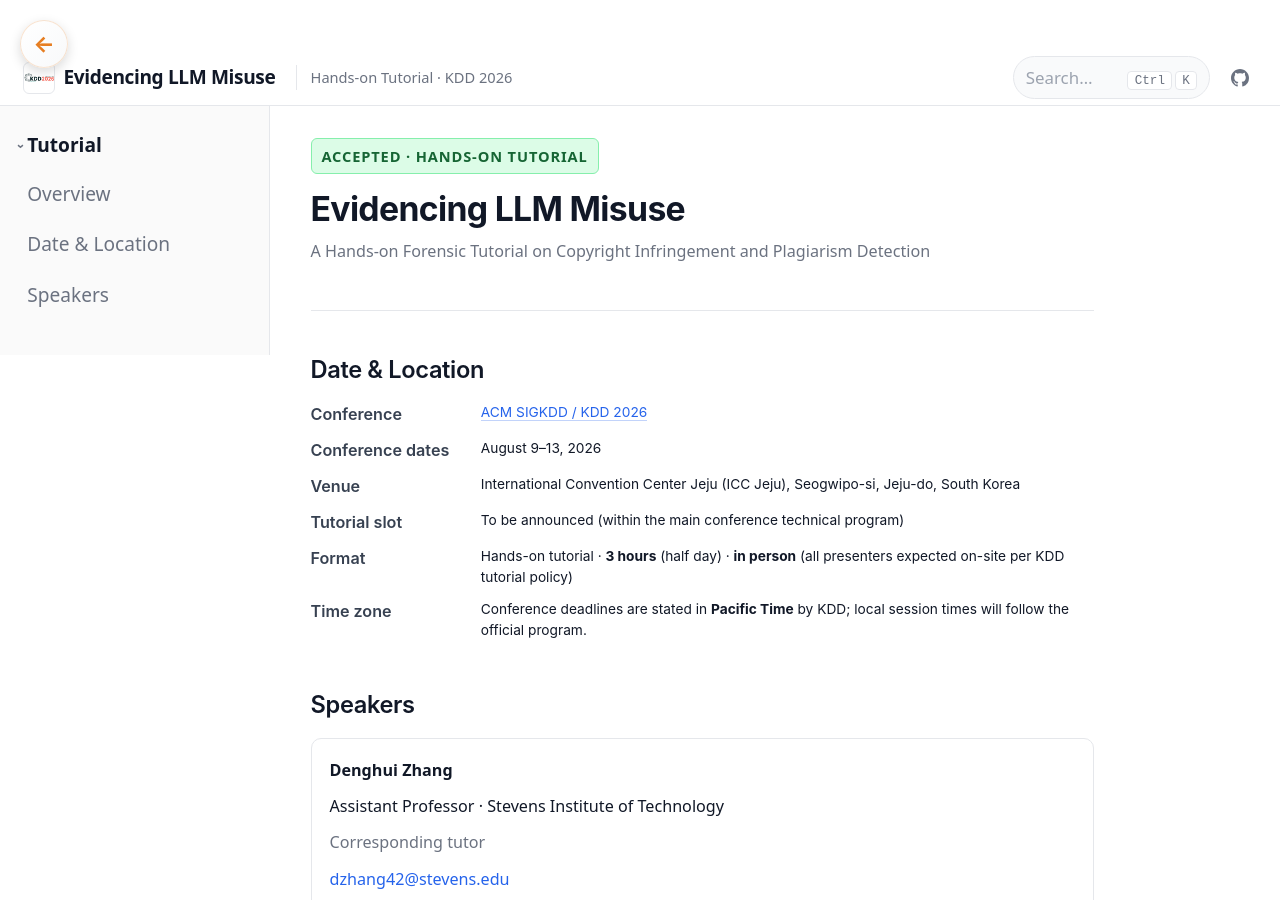
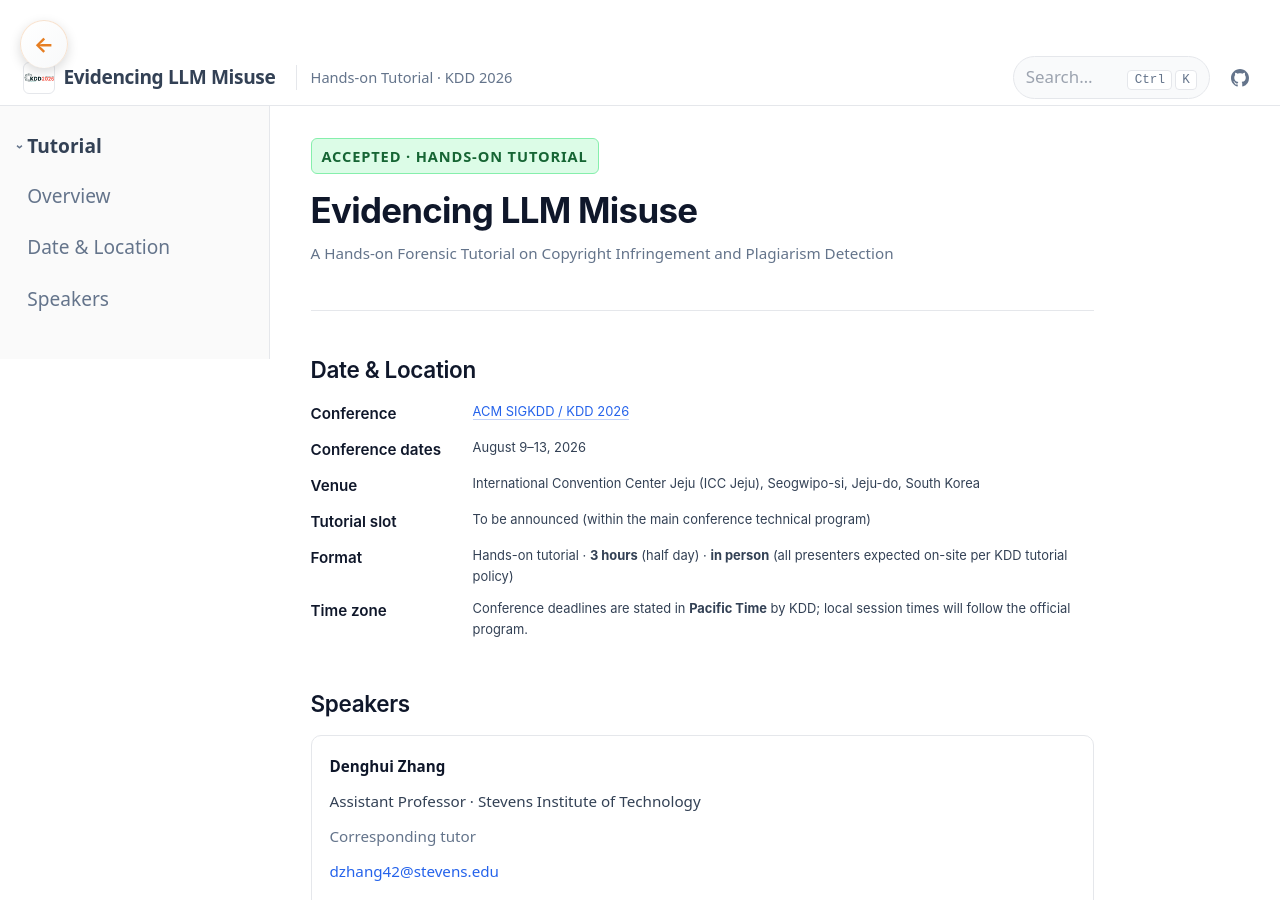
Before and after one commit to changhu73/changhu73.github.io, a Jekyll site: the page built from _pages/kdd-2026-tutorial.html, in a window 1280 px wide and 900 px high. Built offline with Jekyll 4.4.1, drawn with Linux system fonts in a browser that asks for light colours.

Commit message:
update fonts

```diff
--- a/assets/css/kdd-tutorial.css
+++ b/assets/css/kdd-tutorial.css
@@ -38,31 +38,39 @@
 }
 
 #main.kdd-docs-main-container .page__content .kdd-pe-side-nav a,
-#main.kdd-docs-main-container .page__content .kdd-pe-top a,
-#main.kdd-docs-main-container .page__content .kdd-docs.kdd-pe .back-button {
+#main.kdd-docs-main-container .page__content .kdd-pe-top a {
   text-decoration: none !important;
+}
+
+/* Back button: match Copyright Detective + beat theme .page__content a underline */
+#main.kdd-docs-main-container .page__content .kdd-docs.kdd-pe > a.back-button,
+#main.kdd-docs-main-container .page__content .kdd-docs.kdd-pe > a.back-button:hover,
+#main.kdd-docs-main-container .page__content .kdd-docs.kdd-pe > a.back-button:focus {
+  text-decoration: none !important;
+  border-bottom: none !important;
 }
 
 /* --- Shell --- */
 .kdd-docs.kdd-pe {
-  --pe-text: #111827;
-  --pe-muted: #6b7280;
+  --pe-text: #334155;
+  --pe-heading: #0f172a;
+  --pe-muted: #64748b;
   --pe-border: #e5e7eb;
   --pe-bg: #ffffff;
   --pe-sidebar-bg: #fafafa;
   --pe-accent: #2563eb;
   --pe-accent-soft: #eff6ff;
   --pe-accent-border: #bfdbfe;
-  /* Type scale: moderate docs hierarchy */
-  --pe-fs-h1: clamp(1.625rem, 1.35rem + 1vw, 1.875rem);
-  --pe-fs-h2: 1.3125rem;
+  /* Doc-site-like scale (Prompt-style): moderate title, comfortable body */
+  --pe-fs-h1: clamp(1.6875rem, 1.45rem + 0.75vw, 1.9375rem);
+  --pe-fs-h2: 1.25rem;
   --pe-fs-lead: 1.125rem;
   --pe-fs-body: 1.0625rem;
   --pe-fs-small: 0.9375rem;
   --pe-fs-mini: 0.8125rem;
   font-family: ui-sans-serif, system-ui, -apple-system, "Segoe UI", Roboto, "Helvetica Neue", Arial, sans-serif;
-  font-size: 17px;
-  line-height: 1.65;
+  font-size: 16px;
+  line-height: 1.7;
   color: var(--pe-text);
   background: var(--pe-bg);
   min-height: calc(100vh - 2rem);
@@ -73,7 +81,7 @@
 }
 
 /* --- Back button (same interaction model as Copyright Detective) --- */
-.kdd-docs.kdd-pe .back-button {
+.kdd-docs.kdd-pe > .back-button {
   position: fixed;
   top: 20px;
   left: 20px;
@@ -86,7 +94,7 @@
   padding: 0;
   background: linear-gradient(135deg, #ffffff 0%, #f8f9fa 100%);
   color: #2c3e50;
-  text-decoration: none !important;
+  text-decoration: none;
   border-radius: 50%;
   font-weight: 600;
   font-size: 0.95em;
@@ -99,7 +107,7 @@
   white-space: nowrap;
 }
 
-.kdd-docs.kdd-pe .back-button::before {
+.kdd-docs.kdd-pe > .back-button::before {
   content: '←';
   font-size: 1.4em;
   font-weight: 700;
@@ -112,7 +120,7 @@
   height: 48px;
 }
 
-.kdd-docs.kdd-pe .back-button .button-text {
+.kdd-docs.kdd-pe > .back-button .button-text {
   opacity: 0;
   width: 0;
   overflow: hidden;
@@ -120,7 +128,7 @@
   margin-left: 0;
 }
 
-.kdd-docs.kdd-pe .back-button:hover {
+.kdd-docs.kdd-pe > .back-button:hover {
   width: auto;
   padding: 0.75em 1.4em;
   border-radius: 50px;
@@ -132,7 +140,7 @@
   border-color: transparent;
 }
 
-.kdd-docs.kdd-pe .back-button:hover::before {
+.kdd-docs.kdd-pe > .back-button:hover::before {
   color: white;
   transform: translateX(-3px);
   width: auto;
@@ -140,37 +148,37 @@
   font-size: 1.2em;
 }
 
-.kdd-docs.kdd-pe .back-button:hover .button-text {
+.kdd-docs.kdd-pe > .back-button:hover .button-text {
   opacity: 1;
   width: auto;
   margin-left: 0;
 }
 
-.kdd-docs.kdd-pe .back-button:active {
+.kdd-docs.kdd-pe > .back-button:active {
   transform: translateX(-3px) scale(1.02);
 }
 
 @media (max-width: 768px) {
-  .kdd-docs.kdd-pe .back-button {
+  .kdd-docs.kdd-pe > .back-button {
     top: 15px;
     left: 15px;
     width: 44px;
     height: 44px;
   }
 
-  .kdd-docs.kdd-pe .back-button::before {
+  .kdd-docs.kdd-pe > .back-button::before {
     font-size: 1.3em;
     width: 44px;
     height: 44px;
   }
 
-  .kdd-docs.kdd-pe .back-button:hover {
+  .kdd-docs.kdd-pe > .back-button:hover {
     padding: 0.6em 1.2em;
     font-size: 0.85em;
     gap: 0.5em;
   }
 
-  .kdd-docs.kdd-pe .back-button:hover::before {
+  .kdd-docs.kdd-pe > .back-button:hover::before {
     font-size: 1.1em;
     width: auto;
     height: auto;
@@ -386,7 +394,7 @@
   font-weight: 700;
   letter-spacing: -0.02em;
   line-height: 1.28;
-  color: var(--pe-text);
+  color: var(--pe-heading);
 }
 
 .kdd-pe-lead__sub {
@@ -436,7 +444,7 @@
   font-size: var(--pe-fs-h2);
   font-weight: 600;
   letter-spacing: -0.015em;
-  color: var(--pe-text);
+  color: var(--pe-heading);
   padding-bottom: 0;
   border-bottom: none;
 }
@@ -449,7 +457,7 @@
 .kdd-docs-lead {
   font-size: var(--pe-fs-body);
   color: var(--pe-text);
-  line-height: 1.65;
+  line-height: 1.7;
   margin: 0 0 1rem;
 }
 
@@ -459,13 +467,13 @@
   gap: 0.6rem 1.75rem;
   font-size: var(--pe-fs-body);
   margin: 0;
-  line-height: 1.55;
+  line-height: 1.65;
 }
 
 .kdd-docs-dl dt {
   margin: 0;
   font-weight: 600;
-  color: #374151;
+  color: var(--pe-heading);
 }
 
 .kdd-docs-dl dd {
@@ -490,6 +498,7 @@
   margin: 0 0 0.15rem;
   font-size: 1.125rem;
   font-weight: 600;
+  color: var(--pe-heading);
 }
 
 .kdd-docs-speaker__role {
@@ -551,8 +560,4 @@
   .kdd-pe-main {
     padding: 1.5rem 1.25rem 3rem;
   }
-
-  .kdd-pe-h1 {
-    font-size: 1.625rem;
-  }
 }
```
